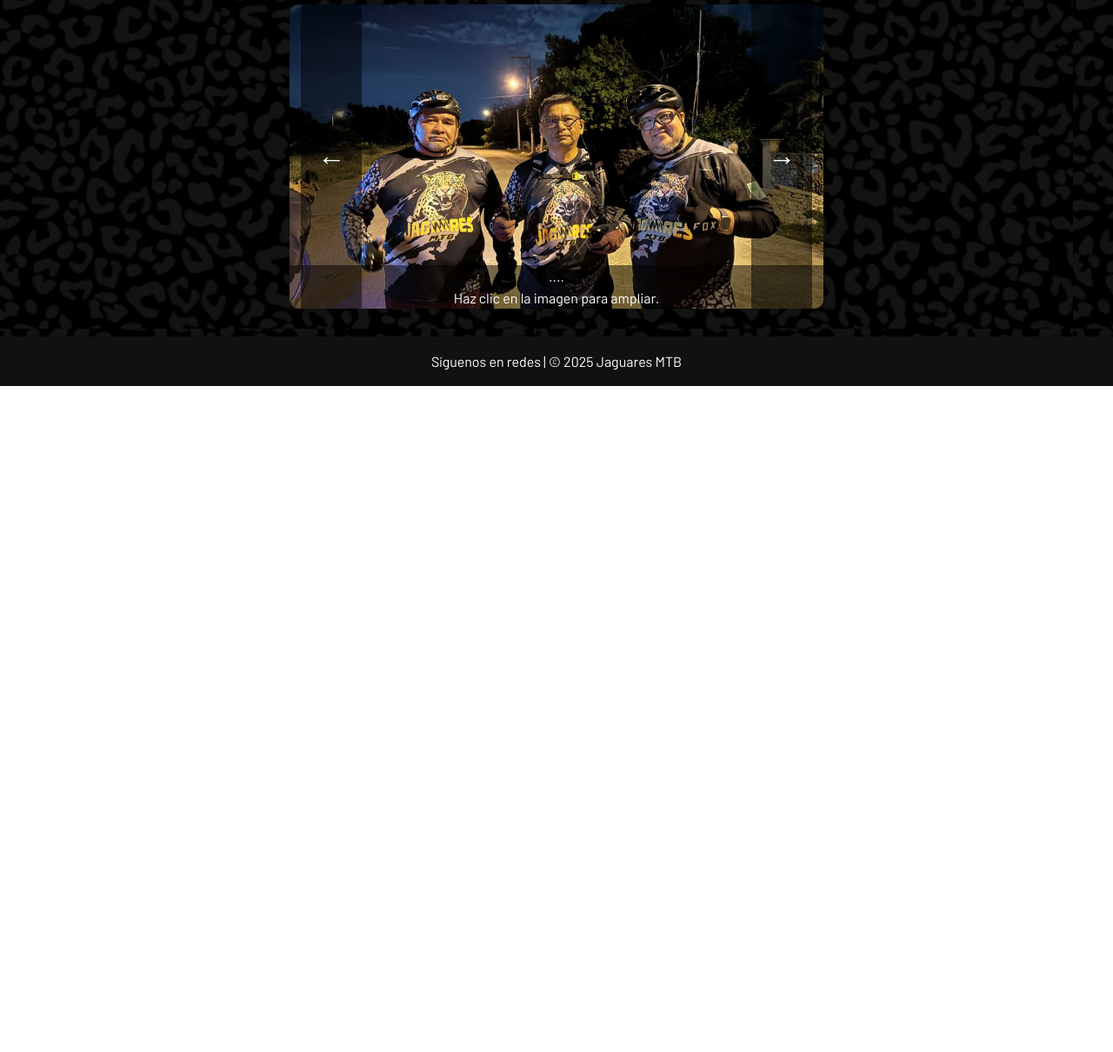
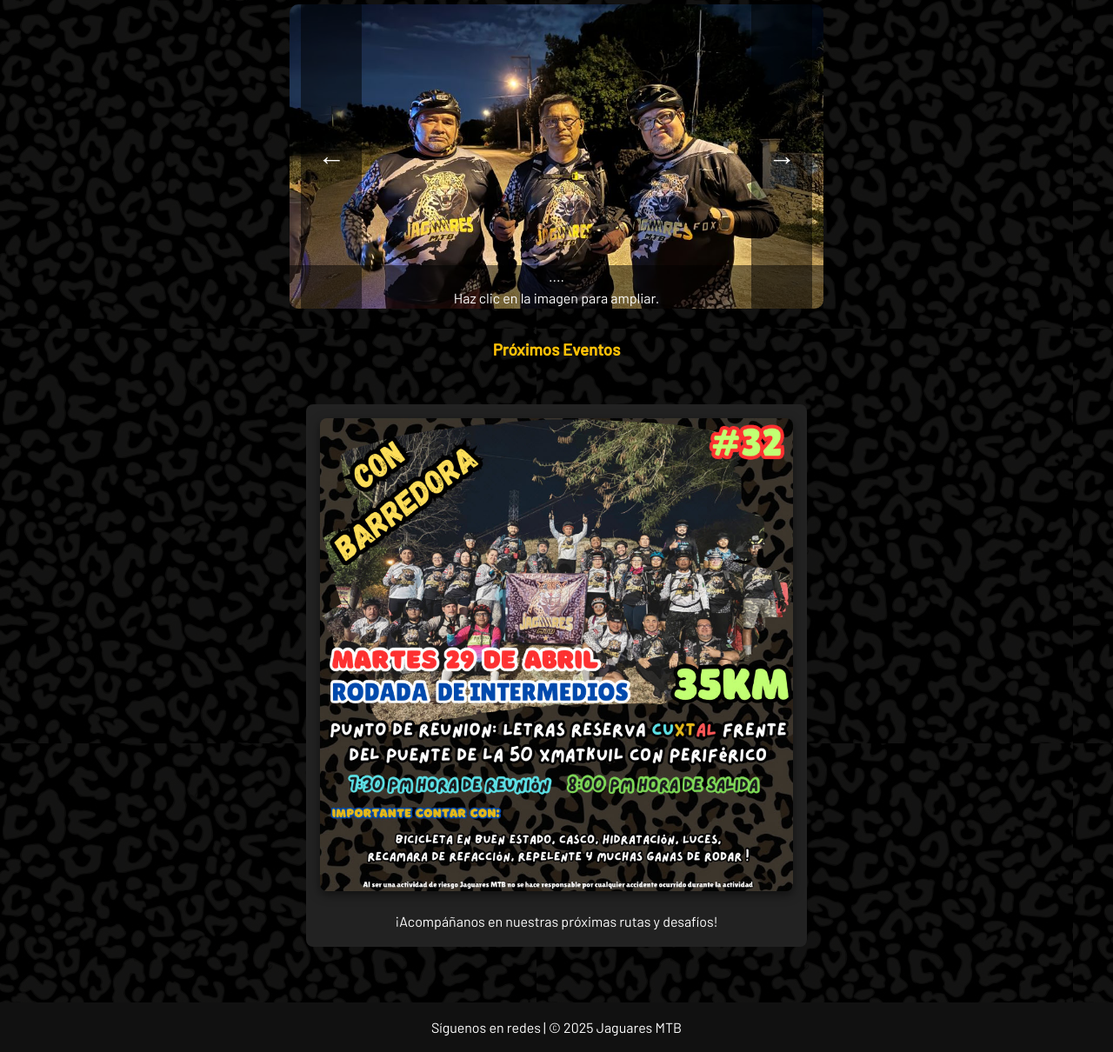
Before and after one commit to JaguaresMTB/JaguaresMTB.github.io, a plain HTML site: page index.html in a window 1280 px wide. Shown: the part 2484-3694 px from the top of the page at 87% size. Before the commit the page ends 2928 px from the top, so only its background shows below. Drawn offline with Linux system fonts and the light colour scheme.

Commit message:
Adding eventos

```diff
--- a/index.html
+++ b/index.html
@@ -22,6 +22,7 @@
   <link rel="stylesheet" href="style/rides.css" type="text/css">
   <link rel="stylesheet" href="style/advise.css" type="text/css">
   <link rel="stylesheet" href="style/carousel.css" type="text/css">
+  <link rel="stylesheet" href="style/eventos.css" type="text/css">
   <script src="script/us.js"></script>
   <script src="script/rides.js"></script>
   <script src="script/advise.js"></script>
@@ -164,6 +165,16 @@
     <button class="next-btn">→</button>
 </div>
 
+<section id="proximos-eventos" class="eventos-section">
+  <h3>Próximos Eventos</h3>
+  <div class="evento-destacado">
+    <img src="images/us/flyer.jpg" alt="Imagen de próximos eventos Jaguares MTB">
+    <p class="evento-texto">¡Acompáñanos en nuestras próximas rutas y desafíos!</p>
+  </div>
+</section>
+
+
+
 <div id="carouselModal" class="carousel-modal-content">
   <div class="modal-image-wrapper">
     <img id="carouselmodalImage" src="" alt="Imagen en modal">
--- /dev/null
+++ b/style/eventos.css
@@ -0,0 +1,52 @@
+.eventos-section {
+    padding: 2rem;
+    text-align: center;
+    width: 80%;
+    left: 10%;
+    position: relative;
+  }
+
+  .eventos-section h3 {
+    color: var(--title-color);
+    margin-bottom: 3rem;
+    text-align: center;
+  }
+
+
+.evento-destacado {
+    background: #222;
+    padding: 1rem;
+    border-radius: 8px;
+    text-align: center;
+    width: 60%;
+    margin: 0 auto;
+  }
+
+  .evento-destacado img {
+    width: 100%;
+    height: auto;
+    border-radius: 8px;
+    box-shadow: 0 4px 12px rgba(0, 0, 0, 0.5);
+  }
+
+  .evento-texto {
+    margin-top: 1rem;
+    color: var(--text-color);
+    font-family: var(--body-font);
+    font-size: 1rem;
+  }
+
+  /* Responsivo para móviles */
+  @media (max-width: 768px) {
+    .evento-destacado {
+      width: 100%;
+      padding: 1rem;
+    }
+
+    .eventos-section {
+        padding-top: 3rem;
+        text-align: center;
+        width: 100%;
+        left: 0;
+      }
+  }
```
Also changed, not shown: images/us/flyer.jpg (added).
